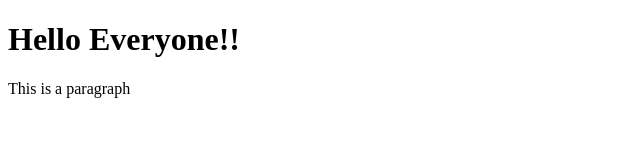
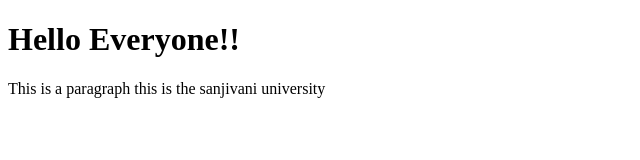
Before and after one commit to shrinivas09065/Shree_demo-, a plain HTML site: page index.html in a window 1280 px wide. Shown: the whole page, without its empty margins (0-640 px from the left). Drawn offline with Linux system fonts and the light colour scheme.

Commit message:
add 2nd line

```diff
--- a/index.html
+++ b/index.html
@@ -6,7 +6,7 @@
 <body>
 
 <h1>Hello Everyone!!</h1>
-<p>This is a paragraph</p>
-
+<p1>This is a paragraph</p1>
+<p2>this is  the sanjivani university</p2>
 </body>
 </html>
```
